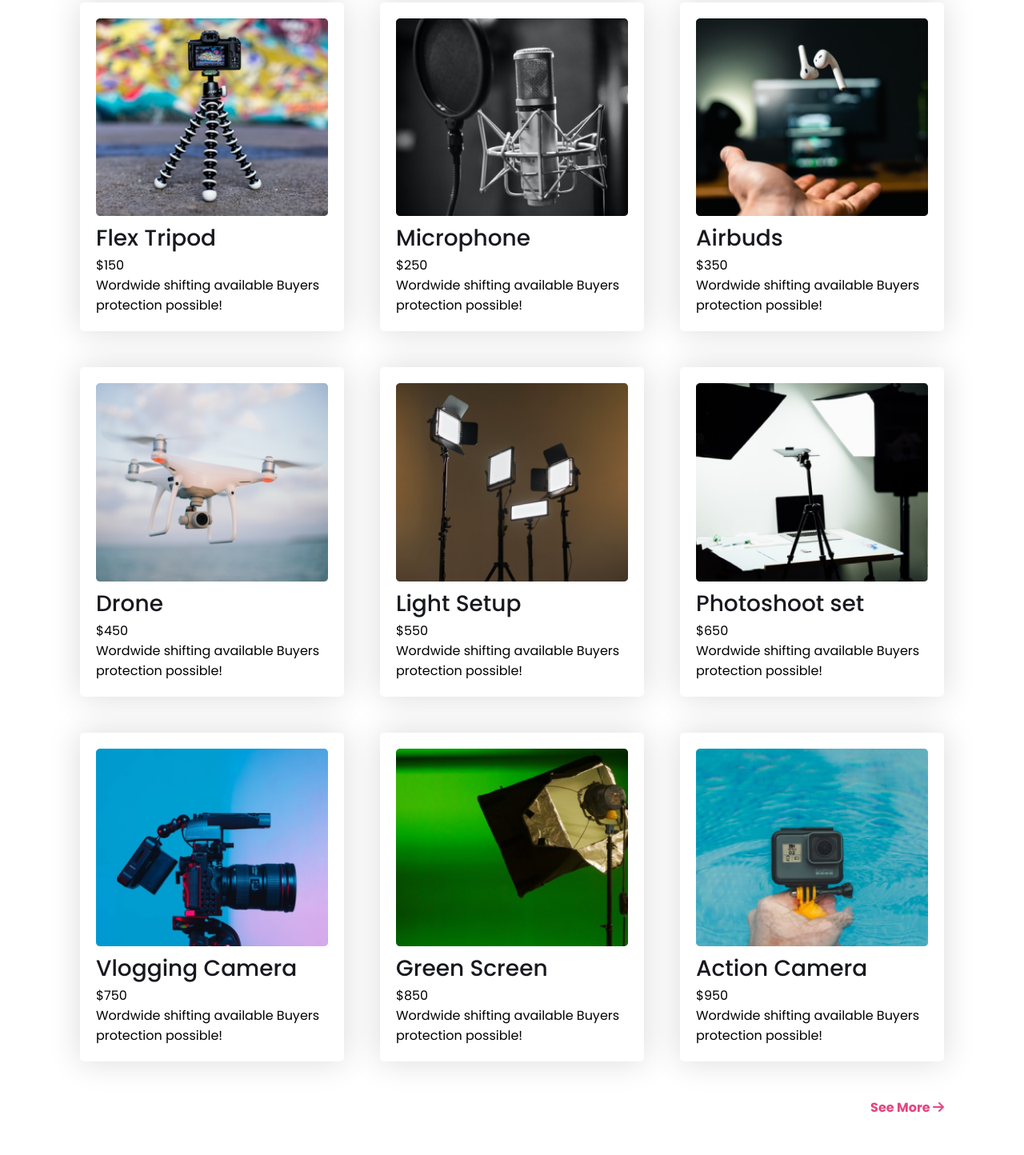
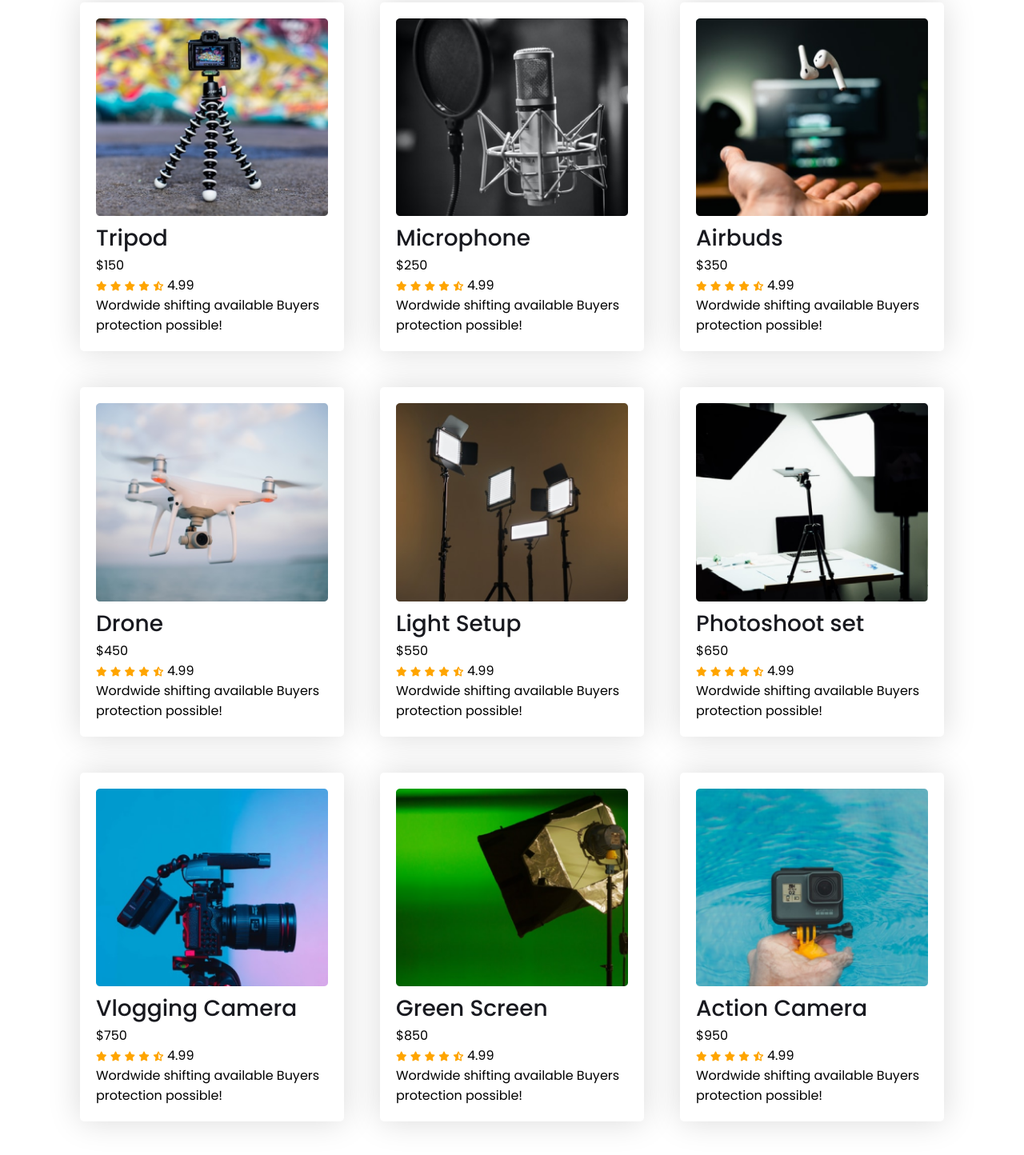
Before and after one commit to hossainAbirr/influencer-gear, a plain HTML site: page index.html in a window 1280 px wide. Shown: the part 868-2312 px from the top of the page at 80% size. Drawn offline with Linux system fonts and the light colour scheme.

Commit message:
star rating added

```diff
--- a/index.html
+++ b/index.html
@@ -70,16 +70,30 @@
         <div class="card-container">
           <div class="box box-1">
             <img src="images/tripod.png" alt="" />
-            <h3 class="card-title">Flex Tripod</h3>
+           <div>
+             <h3 class="card-title">Tripod</h3>
             <p>$150</p>
+            <p><span class="fa-solid fa-star checked"></span>
+              <span class="fa-solid fa-star checked"></span>
+              <span class="fa-solid fa-star checked"></span>
+              <span class="fa-solid fa-star checked"></span>
+              <span class="fa-solid fa-star-half-stroke checked"></span>
+             4.99</p>
             <p class="card-description">
               Wordwide shifting available Buyers protection possible!
             </p>
+           </div>
           </div>
           <div class="box box-2">
             <img src="images/mic.png" alt="img" />
             <h3 class="card-title">Microphone</h3>
             <p>$250</p>
+            <p><span class="fa-solid fa-star checked"></span>
+              <span class="fa-solid fa-star checked"></span>
+              <span class="fa-solid fa-star checked"></span>
+              <span class="fa-solid fa-star checked"></span>
+              <span class="fa-solid fa-star-half-stroke checked"></span>
+             4.99</p>
             <p class="card-description">
               Wordwide shifting available Buyers protection possible!
             </p>
@@ -88,6 +102,12 @@
             <img src="images/airpod.png" alt="img" />
             <h3 class="card-title">Airbuds</h3>
             <p>$350</p>
+            <p><span class="fa-solid fa-star checked"></span>
+              <span class="fa-solid fa-star checked"></span>
+              <span class="fa-solid fa-star checked"></span>
+              <span class="fa-solid fa-star checked"></span>
+              <span class="fa-solid fa-star-half-stroke checked"></span>
+             4.99</p>
             <p class="card-description">
               Wordwide shifting available Buyers protection possible!
             </p>
@@ -96,6 +116,12 @@
             <img src="images/drone.png" alt="img" />
             <h3 class="card-title">Drone</h3>
             <p>$450</p>
+            <p><span class="fa-solid fa-star checked"></span>
+              <span class="fa-solid fa-star checked"></span>
+              <span class="fa-solid fa-star checked"></span>
+              <span class="fa-solid fa-star checked"></span>
+              <span class="fa-solid fa-star-half-stroke checked"></span>
+             4.99</p>
             <p class="card-description">
               Wordwide shifting available Buyers protection possible!
             </p>
@@ -104,6 +130,12 @@
             <img src="images/lights.png" alt="img" />
             <h3 class="card-title">Light Setup</h3>
             <p>$550</p>
+            <p><span class="fa-solid fa-star checked"></span>
+              <span class="fa-solid fa-star checked"></span>
+              <span class="fa-solid fa-star checked"></span>
+              <span class="fa-solid fa-star checked"></span>
+              <span class="fa-solid fa-star-half-stroke checked"></span>
+             4.99</p>
             <p class="card-description">
               Wordwide shifting available Buyers protection possible!
             </p>
@@ -112,6 +144,12 @@
             <img src="images/setup.png" alt="img" />
             <h3 class="card-title">Photoshoot set</h3>
             <p>$650</p>
+            <p><span class="fa-solid fa-star checked"></span>
+              <span class="fa-solid fa-star checked"></span>
+              <span class="fa-solid fa-star checked"></span>
+              <span class="fa-solid fa-star checked"></span>
+              <span class="fa-solid fa-star-half-stroke checked"></span>
+             4.99</p>
             <p class="card-description">
               Wordwide shifting available Buyers protection possible!
             </p>
@@ -120,6 +158,12 @@
             <img src="images/camera.png" alt="img" />
             <h3 class="card-title">Vlogging Camera</h3>
             <p>$750</p>
+            <p><span class="fa-solid fa-star checked"></span>
+              <span class="fa-solid fa-star checked"></span>
+              <span class="fa-solid fa-star checked"></span>
+              <span class="fa-solid fa-star checked"></span>
+              <span class="fa-solid fa-star-half-stroke checked"></span>
+             4.99</p>
             <p class="card-description">
               Wordwide shifting available Buyers protection possible!
             </p>
@@ -128,6 +172,12 @@
             <img src="images/single-light.png" alt="img" />
             <h3 class="card-title">Green Screen</h3>
             <p>$850</p>
+            <p><span class="fa-solid fa-star checked"></span>
+              <span class="fa-solid fa-star checked"></span>
+              <span class="fa-solid fa-star checked"></span>
+              <span class="fa-solid fa-star checked"></span>
+              <span class="fa-solid fa-star-half-stroke checked"></span>
+             4.99</p>
             <p class="card-description">
               Wordwide shifting available Buyers protection possible!
             </p>
@@ -136,6 +186,12 @@
             <img src="images/action.png" alt="img" />
             <h3 class="card-title">Action Camera</h3>
             <p>$950</p>
+            <p><span class="fa-solid fa-star checked"></span>
+              <span class="fa-solid fa-star checked"></span>
+              <span class="fa-solid fa-star checked"></span>
+              <span class="fa-solid fa-star checked"></span>
+              <span class="fa-solid fa-star-half-stroke checked"></span>
+             4.99</p>
             <p class="card-description">
               Wordwide shifting available Buyers protection possible!
             </p>
--- a/styles/style.css
+++ b/styles/style.css
@@ -137,6 +137,10 @@ main {
   text-align: center;
   margin: 50px 0;
 }
+.checked {
+  color: orange;
+  font-size: 12px;
+}
 .box {
   border-radius: 5px;
   background: #fff;
```
